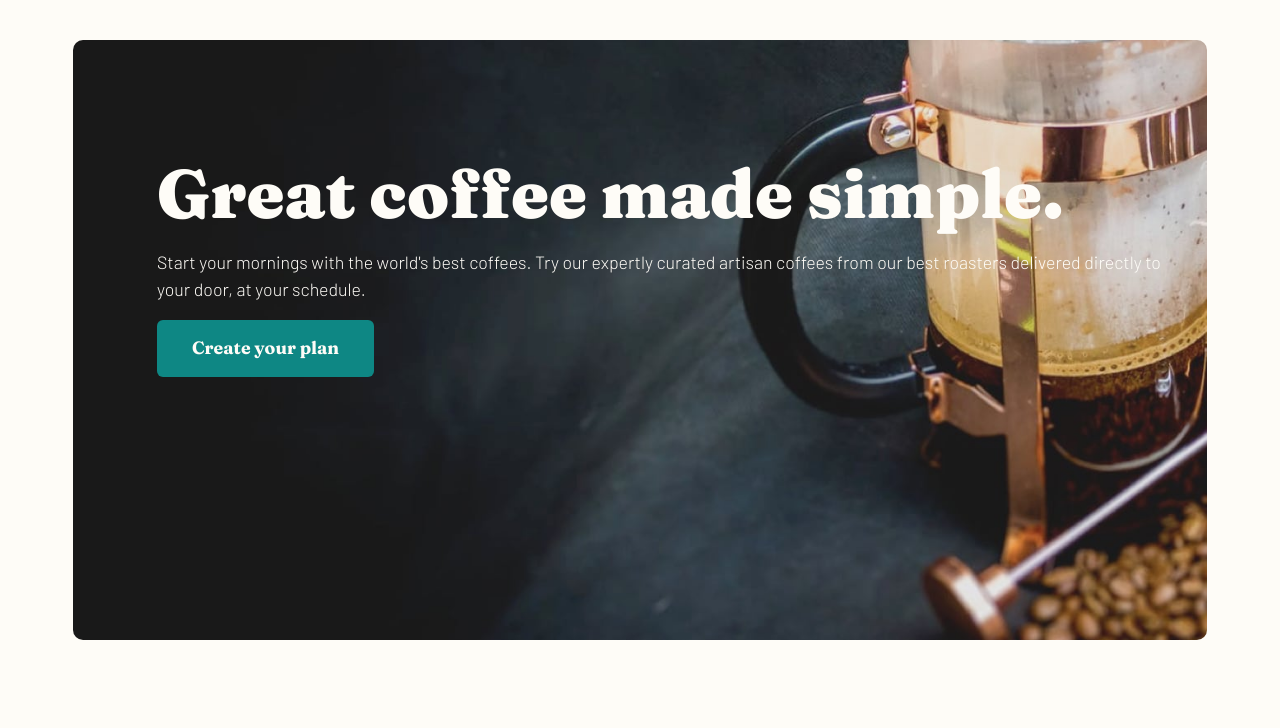
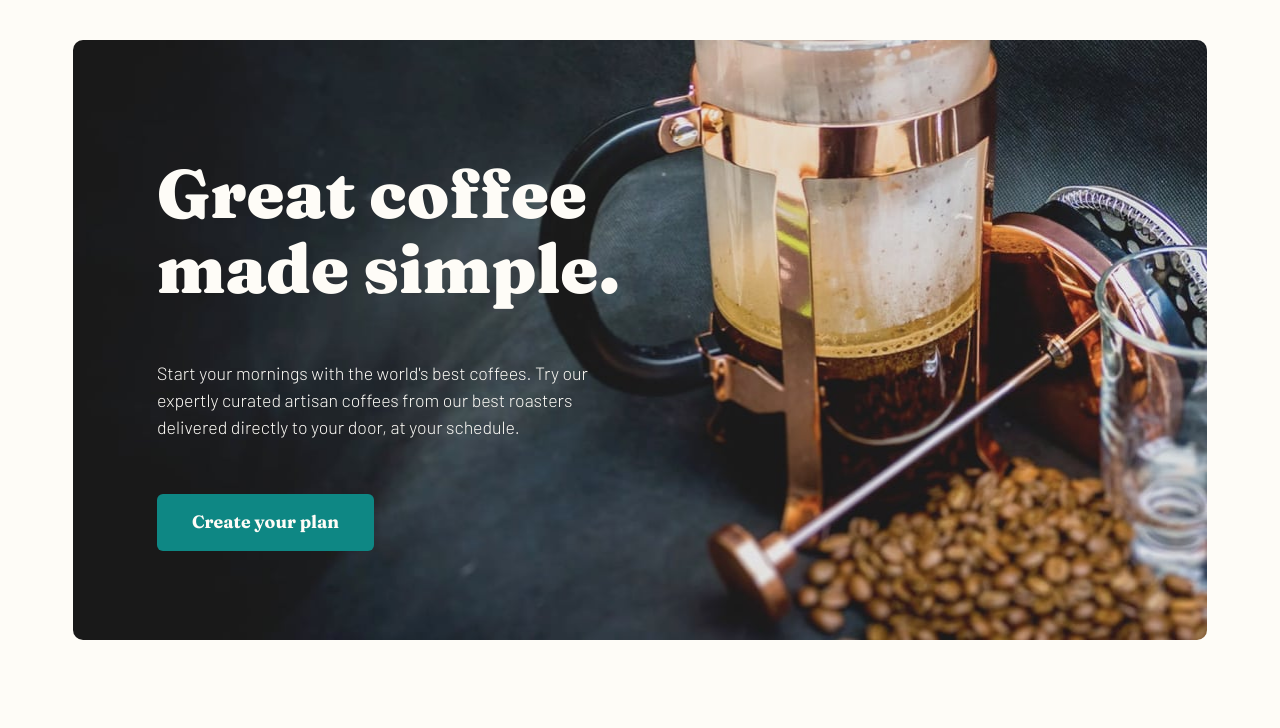
Before and after one commit to Lungowe-S/coffee-roasters-subscription-site, a plain HTML site: page starter-code/index.html in a window 1280 px wide. Shown: the part 72-800 px from the top of the page. Drawn offline with Linux system fonts and the light colour scheme.

Commit message:
Finished added the hero section styles for the home page for the tablet and desktop

```diff
--- a/starter-code/css/main.css
+++ b/starter-code/css/main.css
@@ -22,7 +22,8 @@
     --step-3: clamp(1.9531rem, 1.5041rem + 1.916vw, 3.1805rem);
     --step-4: clamp(2.4414rem, 1.6893rem + 3.2092vw, 4.4973rem);
 
-    --space-l-xl: clamp(2.25rem, 1.7283rem + 2.6087vi, 3.75rem);
+    /* --space-l-xl: clamp(2.25rem, 1.7283rem + 2.6087vi, 3.75rem); */
+    --space-l-xl: clamp(2rem, 1.5217rem + 2.3913vi, 3.375rem);
 
     --fw-300: 300;
     --fw-600: 600;
@@ -80,6 +81,10 @@ ul li a {
  **/
 .flow>*+* {
     margin-block-start: var(--flow-space, 1em);
+}
+
+.prose {
+    --flow-space: var(--space-l-xl);
 }
 
 .wrapper {
@@ -202,6 +207,10 @@ ul li a {
     border-radius: 10px;
 }
 
+.hero__wrapper {
+    height: 100%;
+}
+
 .hero__content-wrapper {
     padding-top: clamp(6.25rem, 5.819rem + 1.84vw, 7.313rem);
     padding-bottom: clamp(6.188rem, 5.757rem + 1.84vw, 7.25rem);
@@ -248,8 +257,20 @@ ul li a {
         text-align: left;
     }
 
+    .hero__content-wrapper {
+        justify-content: start;
+    }
+
     .button.hero__button {
         justify-self: start;
+    }
+
+    .hero p {
+        max-width: 45ch;
+    }
+
+    h1 {
+        max-width: 12ch;
     }
 
     /* == Footer == */
@@ -260,6 +281,12 @@ ul li a {
 }
 
 @media screen and (min-width: 75rem) {
+    /* == Hero == */
+    .hero {
+        background-image: url("../assets/home/desktop/image-hero-coffeepress.jpg");
+        background-position: right center;
+    }
+
     /* == Footer == */
     .footer__menu {
          margin-top: 0rem;
--- a/starter-code/index.html
+++ b/starter-code/index.html
@@ -49,7 +49,7 @@
     <div class="wrapper">
       <section class="hero">
         <div class="hero__wrapper">
-          <div class="hero__content-wrapper g-center flow">
+          <div class="hero__content-wrapper g-center flow prose">
             <h1 class="hero__title">Great coffee made simple.</h1>
             <p>Start your mornings with the world's best coffees. Try our expertly curated artisan coffees from our best roasters delivered directly to your door, at your schedule.</p>
             <button class="button hero__button">Create your plan</button>
```
